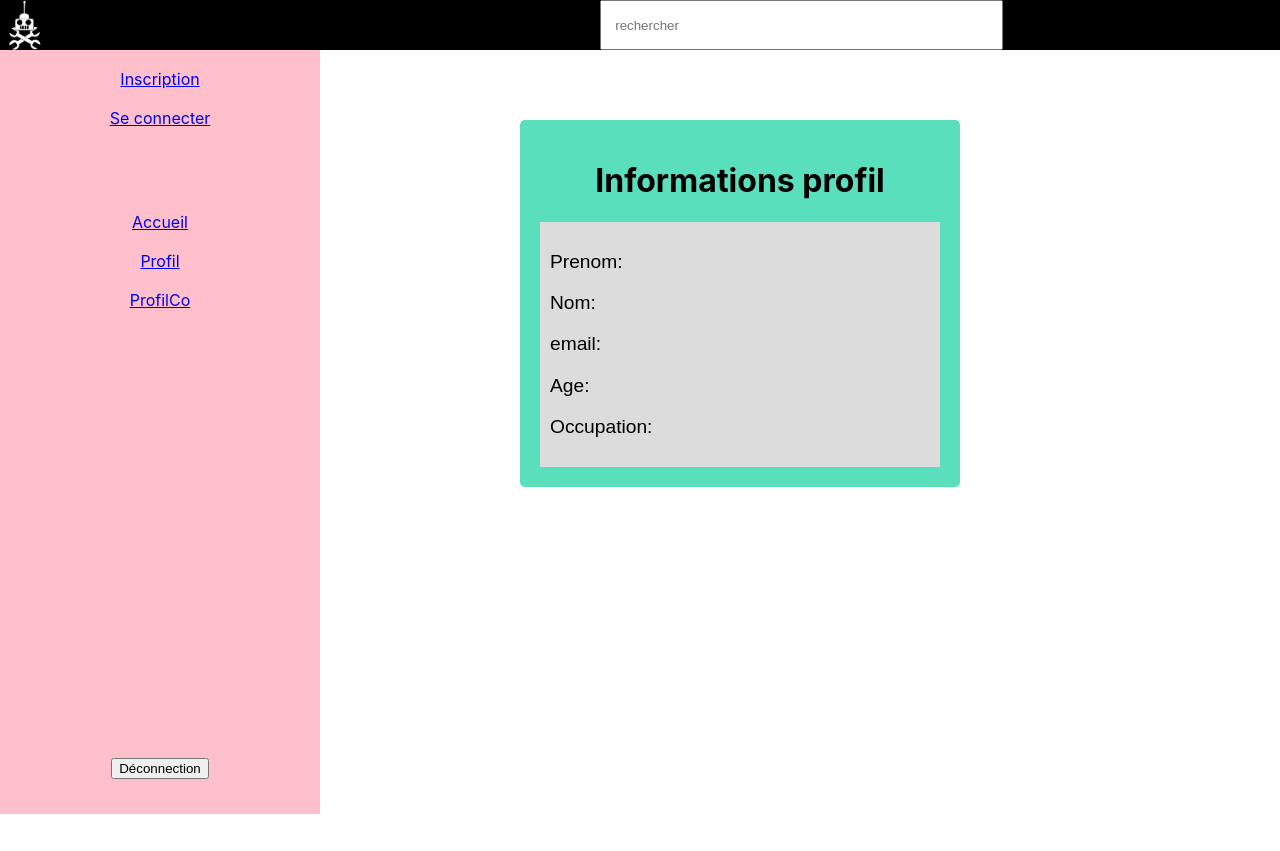
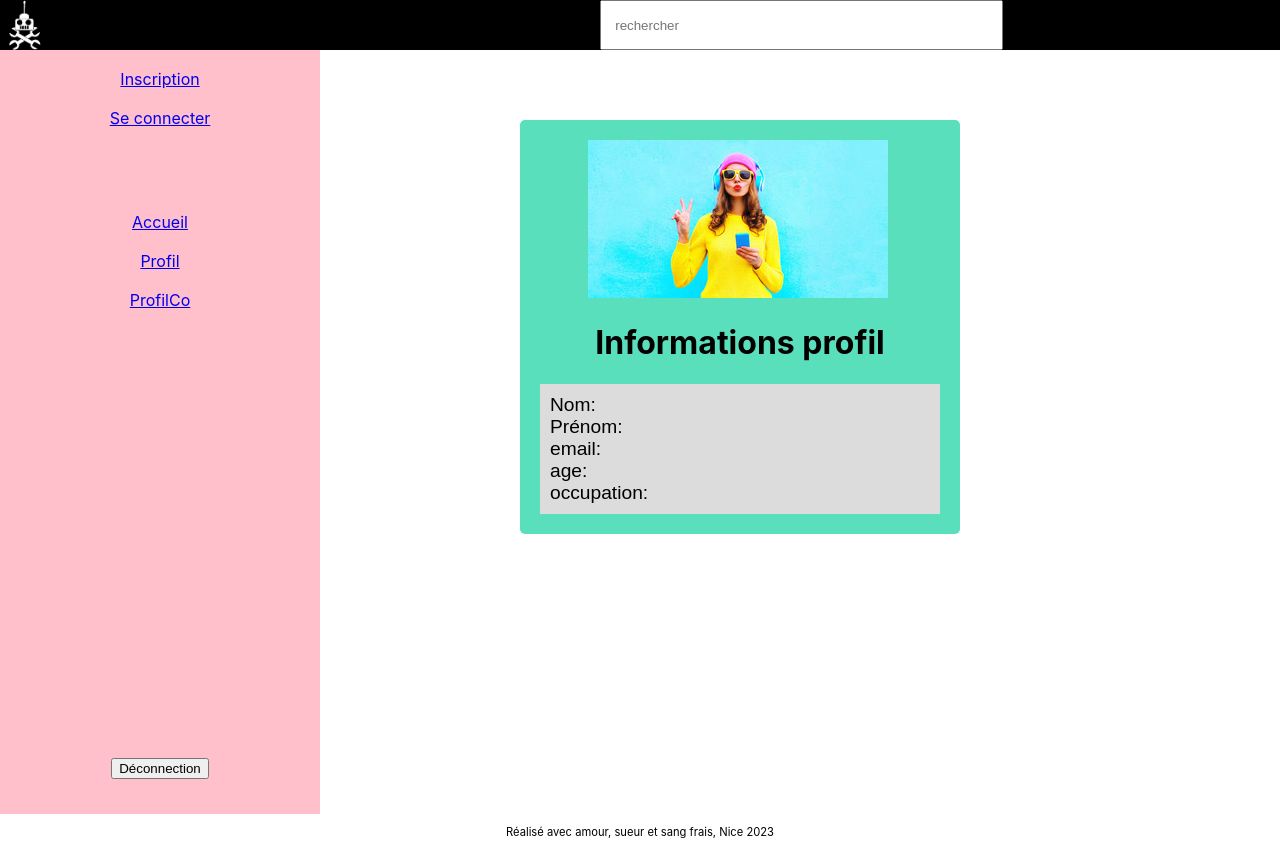
Before and after one commit to Alexandre06Github/GPTech-Social-21.02.23, a React (Create React App) app: page /profilCo in a window 1280 px wide. Before the commit the page ends 814 px from the top, so only its background shows below. Built offline with nearby package versions, Linux system fonts and the light colour scheme.

Commit message:
updates profilCo

```diff
--- a/src/components/pages/profilCo.css
+++ b/src/components/pages/profilCo.css
@@ -8,4 +8,13 @@ h1{
     padding: 10px;
     font-family: Arial, Helvetica, sans-serif;
     font-size: larger;
+
 }
+
+
+.image{
+
+    display: block;
+    width: 100%;
+    margin-left: 3rem;
+}
--- a/src/components/pages/profilCo.js
+++ b/src/components/pages/profilCo.js
@@ -2,28 +2,110 @@ import React, { useState } from "react";
 import Footer from "../navigation/footer";
 import Navbar from "../navigation/navbar";
 import Searchbar from "../navigation/searchbar";
-
+import colorful from "../../Images/colourful.jpg";
 import "./profilCo.css";
 
 function ProfilCo() {
+  const [firstName, setFistName] = useState("");
+  const [lastName, setLastName] = useState("");
+  const [email, setEmail] = useState("");
+  const [age, setAge] = useState("");
+  const [occupation, setOccupation] = useState("");
 
+  async function InfoProfil() {
+    const options = {
+      method: "POST",
+      Headers: {
+        "Content-Type": "application/json",
+      },
+      body: JSON.stringify({
+        firstname: firstName,
+        lastname: lastName,
+        email: email,
+        age: age,
+        occupation: occupation,
+      }),
+    };
+    console.log("option", options);
+
+    //Appel Api
+    await fetch(
+      `https://social-network-api.osc-fr1.scalingo.io/GPTech-social/user`,
+      options
+    )
+      .then((response) => response.json()) // Récupère la réponse au format JSON
+      .then((data) => console.log(data)); // Utilise les données renvoyées par l'API
+  }
 
   return (
     <div>
       <Searchbar />
       <Navbar />
       <div className="container">
+        <div className="image">
+          <img src={colorful} alt="colorful" />
+        </div>
         <h1>Informations profil</h1>
         <div className="Profil">
-          <p>Prenom:</p>
-          <p>Nom:</p>
-          <p>email:</p>
-          <p>Age:</p>
-          <p>Occupation:</p>
+          <div action="" className="mx-auto" method="get">
+            <label htmlFor="">Nom:</label>
+            <div
+              type="text"
+              id="Nom"
+              value={firstName}
+              onChange={(e) => setFistName(e.target.value)}
+            />
+          </div>
+          <div action="" className="mx-auto" method="get">
+            <div>
+              <label htmlFor="">Prénom:</label>
+              <div
+                type="text"
+                id="Prenom"
+                value={lastName}
+                onChange={(e) => setLastName(e.target.value)}
+              />
+            </div>
+            <div action="" className="mx-auto" method="get">
+              <div>
+                <label htmlFor="">email:</label>
+                <div
+                  type="text"
+                  id="email"
+                  value={email}
+                  onChange={(e) => setEmail(e.target.value)}
+                />
+              </div>
+              <div action="" className="mx-auto" method="get">
+                <div>
+                  <label htmlFor="">age:</label>
+                  <div
+                    type="text"
+                    id="age"
+                    value={age}
+                    onChange={(e) => setAge(e.target.value)}
+                  />
+                </div>
+                <div action="" className="mx-auto" method="get">
+                  <div>
+                    <label htmlFor="">occupation:</label>
+                    <div
+                      type="text"
+                      id="age"
+                      value={occupation}
+                      onChange={(e) => setOccupation(e.target.value)}
+                    />
+                  </div>
+                  {InfoProfil}
                 </div>
               </div>
             </div>
 
+          </div>
+        </div>
+      </div>
+      <Footer />
+    </div>
   );
 }
 
```
Also changed, not shown: src/Images/colourful.jpg (added). Lines whose indentation alone changed are shown as unchanged.
